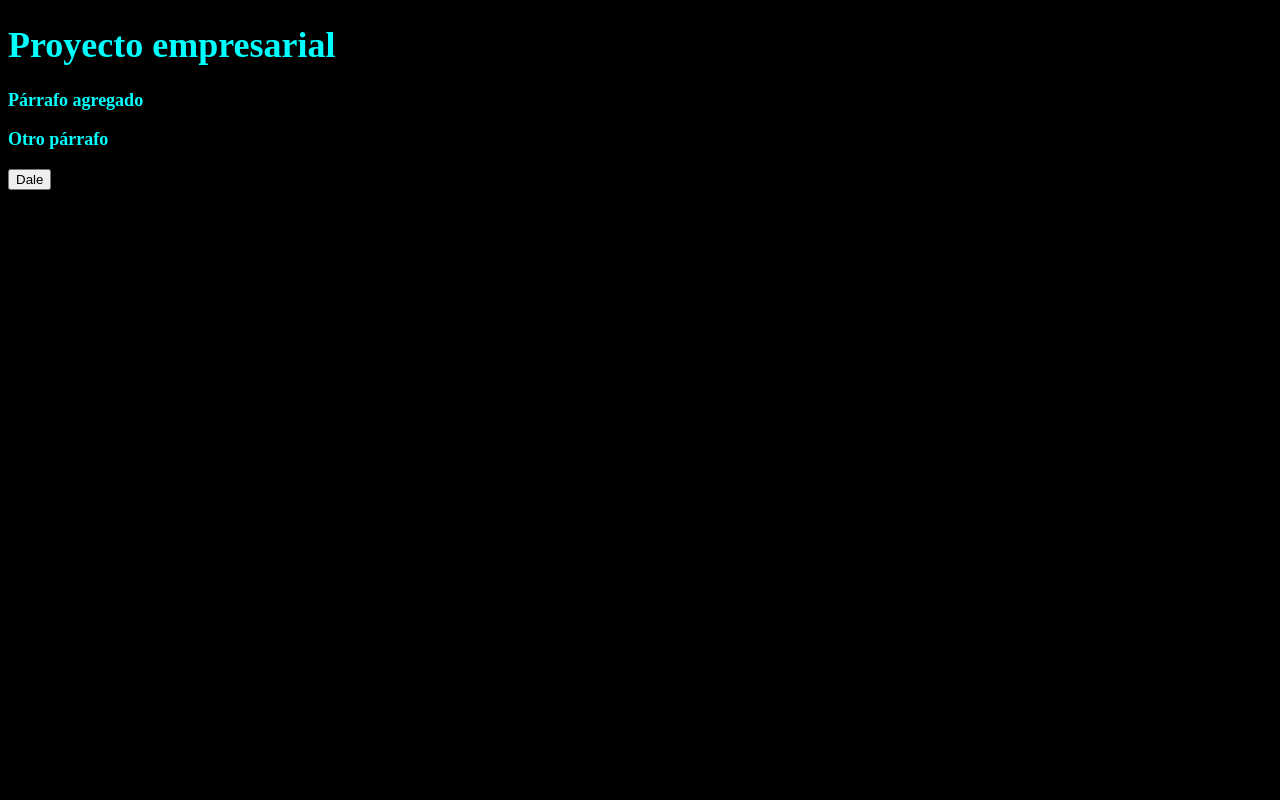
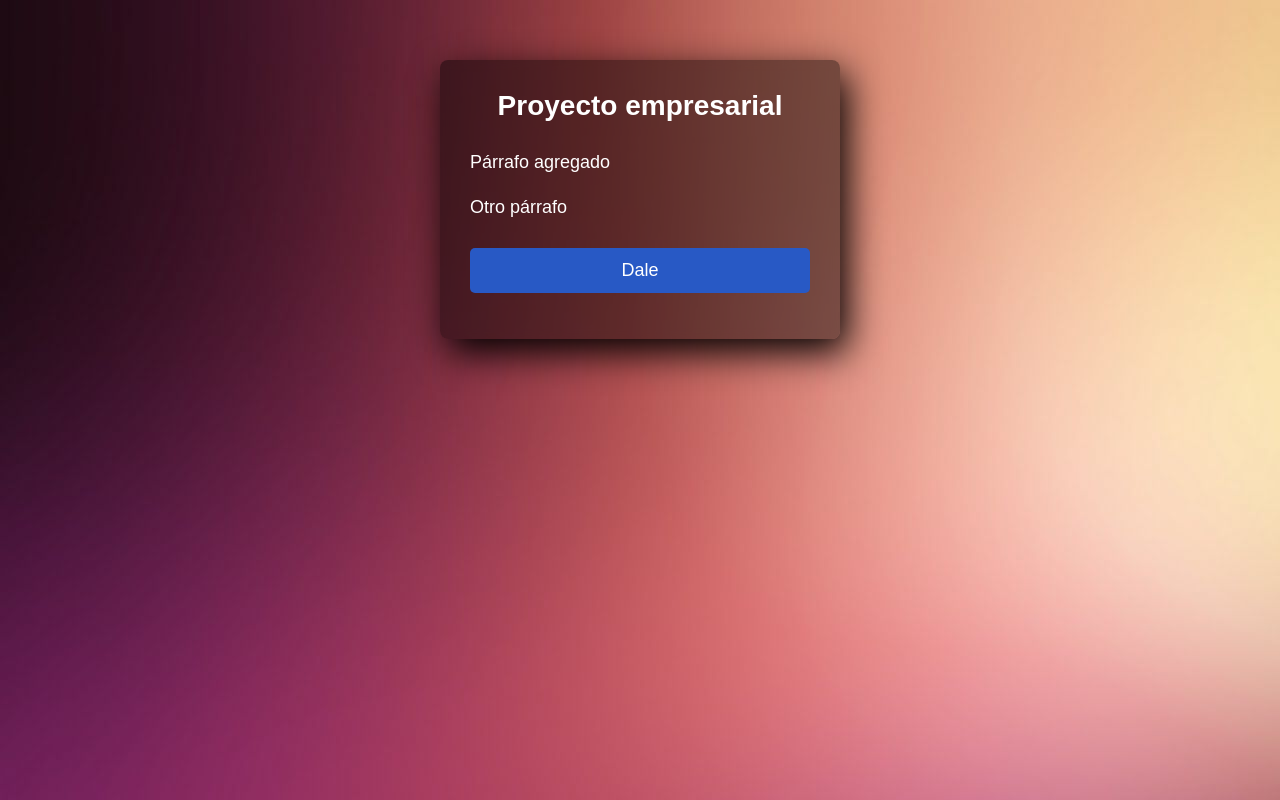
Before and after one commit to marc7hedev/CursoGit, a plain HTML site: page index.html in a window 1280 px wide. Drawn offline with Linux system fonts and the light colour scheme.

Commit message:
Se añadió estilo CSS a la página.

```diff
--- a/css/estilos.css
+++ b/css/estilos.css
@@ -1,6 +1,59 @@
+*{
+    margin: 0;
+    padding: 0;
+    box-sizing: border-box;
+    font-family: "Oswald", sans-serif;
+    transition: all 400ms;
+}
+
 body{
-    background-color: #000;
-    font-weight: bold;
-    color: cyan;
+    background-image: url("../background.jpg");
+
+}
+
+.container{
+    width: 400px;
+    background-color: rgba(0, 0, 0, 0.45);
+    padding: 30px;
+    margin: auto;
+    margin-top: 60px;
+    border-radius: 8px;
+    color: white;
+    box-shadow: 7px 13px 37px #000;
+
+    backdrop-filter: blur(5px);
+    --webkit-backdrop-filter: blur(5px);
+}
+
+.container:hover{
+    transform: scale(1.1);
+    box-shadow: 7px 13px 57px #000;
+}
+
+.container h1{
+    font-size: 28px;
+    margin-bottom: 20px;
+    text-align: center;
+}
+.container p{
+    font-size: 18px;
+    margin-bottom: 5px;
+    line-height: 40px;
+}
+
+.button{
+    width: 100%;
+    background: #2859c5;
+    cursor: pointer;
+    border: none;
+    border-radius: 5px;
+    padding: 12px;
+    color: white;
+    margin: 16px 0px 16px 0px;
     font-size: 18px;
 }
+.button:hover{
+    background:#0743c3;
+    transform:scale(1.075);
+    box-shadow: 5px 5px 25px #000;
+}
--- a/index.html
+++ b/index.html
@@ -10,14 +10,17 @@
 </head>
 
 <body>
-    <h1>Proyecto empresarial</h1>
-    <p>Párrafo agregado</p>
+
+    <div class="container">
+        <h1>Proyecto empresarial</h1>
+        <p>Párrafo agregado</p>
 
 
 
-    <p>Otro párrafo</p>
+        <p>Otro párrafo</p>
 
-    <input type="button" onClick="saludo()" value="Dale">
+        <input class="button" type="button" onClick="saludo()" value="Dale">
+    </div>
 
 </body>
 
```
Also changed, not shown: background.jpg (added).
